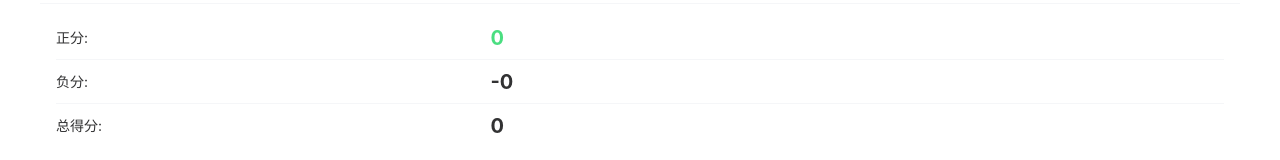
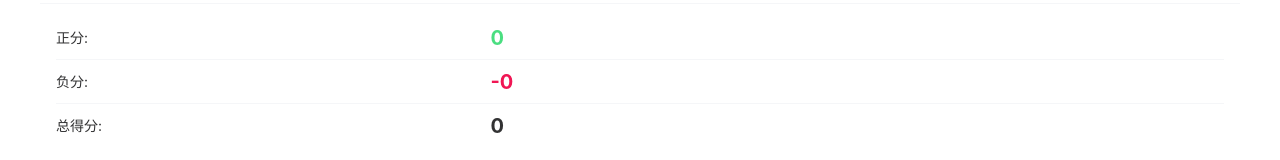
Before and after one commit to coderlxm/yoyoscore, a Vue app: page /record in a window 1280 px wide. Shown: the part 120-280 px from the top of the page. Built offline with nearby package versions, Linux system fonts and the light colour scheme.

Commit message:
fix invalid style

```diff
--- a/src/components/resultTable.vue
+++ b/src/components/resultTable.vue
@@ -14,7 +14,7 @@ const viewTips = (item) => {
 }
 </script>
 <template>
-  <table :class="['w-full', `color-${settingStore.primaryColor}`]">
+  <table :class="['w-full']" :style="{ color: settingStore.primaryColor }">
     <thead>
       <tr class="w-full flex justify-between">
         <th class="w-24vw">选手姓名</th>
--- a/src/views/RecordView.vue
+++ b/src/views/RecordView.vue
@@ -38,7 +38,8 @@ const chooseThisTag = (item) => {
           </van-field>
           <van-field name="trigger" label="负分">
             <template #input>
-              <span :class="[`color-${settingStore.primaryColor}`, 'font-700', 'font-size-5']">-{{ pointmin }}</span>
+              <span :class="['font-700', 'font-size-5']" :style="{ color: settingStore.primaryColor }">-{{ pointmin
+                }}</span>
             </template>
           </van-field>
           <van-field name="trigger" label="总得分">
--- a/src/views/ResultView.vue
+++ b/src/views/ResultView.vue
@@ -85,8 +85,8 @@ watchEffect(() => {
       <van-collapse-item :name="key" v-for="(item, key) in recordStore.recordGroupedAndRanked" :key="key">
         <template #title>
           <div class="flex justify-between items-center">
-            <div
-              :class="['pr-2', 'flex', 'flex-1', 'justify-between', 'font-700', 'font-size-4', `color-${settingStore.primaryColor}`]">
+            <div :style="{ color: settingStore.primaryColor }"
+              :class="['pr-2', 'flex', 'flex-1', 'justify-between', 'font-700', 'font-size-4']">
               <div>比赛名称</div>
               <div>{{ key }}</div>
             </div>
@@ -122,7 +122,7 @@ watchEffect(() => {
   </div>
   <van-popup round v-model:show="showBottom" position="bottom" :style="{ height: '18%' }">
     <div class="p-6">
-      <div :class="[`color-${settingStore.primaryColor}`, 'font-bold']">
+      <div :style="{ color: settingStore.primaryColor }" :class="['font-bold']">
         <div class="font-size-5 flex items-center gap-2">
           <Icon icon="material-symbols:info" />选手{{ contsObj.name }}的备注信息
         </div>
```
